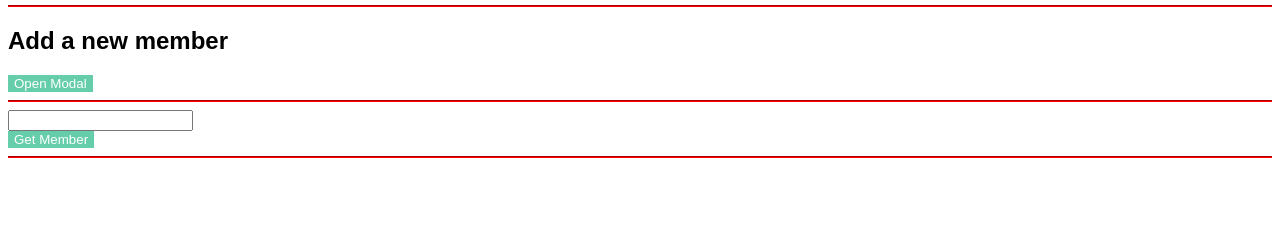
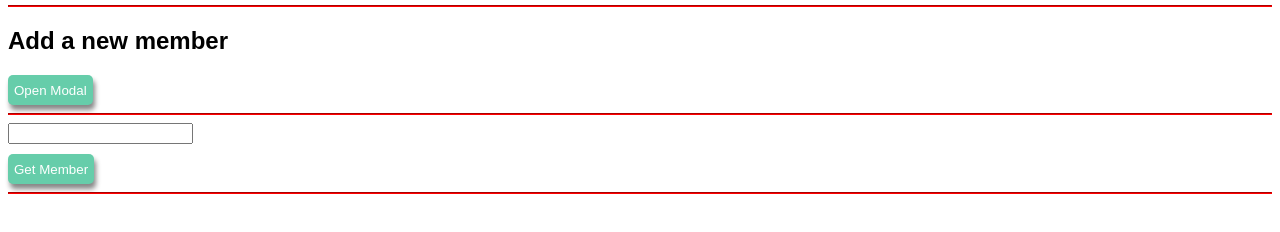
Before and after one commit to magnusrambech/dat_152_mandatory_assignment2, a plain HTML site: page mandatory_assignment2_dat152/WebContent/index.html in a window 1280 px wide. Shown: the part 466-698 px from the top of the page. Drawn offline with Linux system fonts and the light colour scheme; no server answers.

Commit message:
shadow and round edged buttons

```diff
--- a/mandatory_assignment2_dat152/WebContent/css/css.css
+++ b/mandatory_assignment2_dat152/WebContent/css/css.css
@@ -14,6 +14,9 @@ border-color:red;
 }
 
 button {
+	box-shadow: 2px 5px 5px #888888;
+	border-radius: 5px;
+	height: 30px;
     background-color: #bbb;
     display: block;
     background-color: mediumaquamarine;
@@ -71,7 +74,10 @@ tr:nth-child(even){
 	background-color: #f2f2f2;
 
 }
-=======
+
+#getMember{
+	margin-top: 10px;
+}
 #addMemberBtn{
     display: inline-block;
 }
@@ -79,5 +85,3 @@ tr:nth-child(even){
 #editMemberBtn{
     display: inline-block;
 }
-</style>
->>>>>>> branch 'master' of https://github.com/magnusrambech/dat_152_mandatory_assignment2
```
